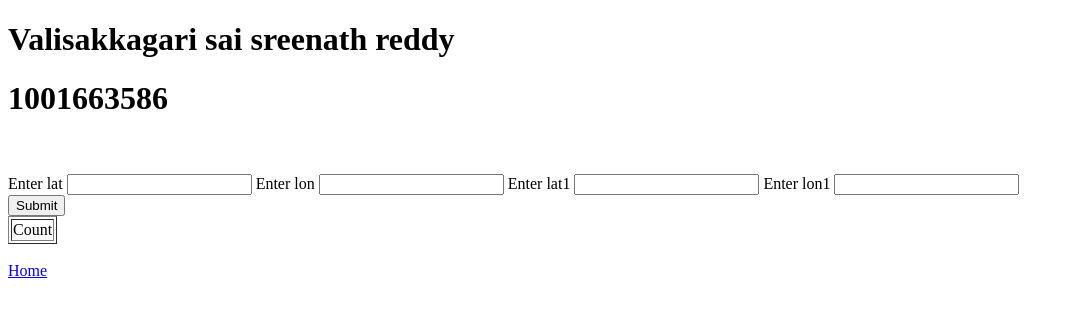
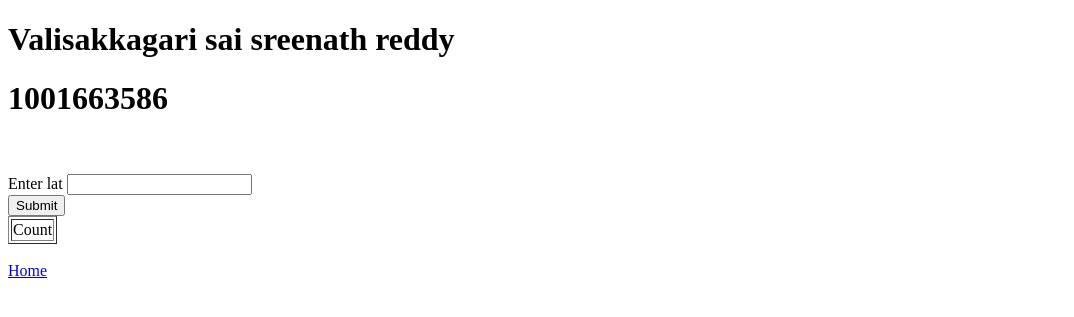
Before and after one commit to vsreenathreddy1/azureProject1, a Flask app: template templates/new.html in a window 1280 px wide. Shown: the top 317 px of the page, without its empty margins (0-1074 px from the left). Run offline with Flask 2, Linux system fonts and the light colour scheme; the template is opened without the code that fills it, so the values that code supplies are empty.

Commit message:
Update new.html

```diff
--- a/templates/new.html
+++ b/templates/new.html
@@ -12,10 +12,7 @@
 
 <form method="POST" action="">
     <br>
-    Enter lat <input type="text" name="lat">
-    Enter lon <input type="text" name="lon">
-    Enter lat1 <input type="text" name="lat1">
-    Enter lon1 <input type="text" name="lon1">
+    Enter lat <input type="text" name="number between 0 and 999">
     <br>
     <input type="submit" name="show">
 </form>
```
